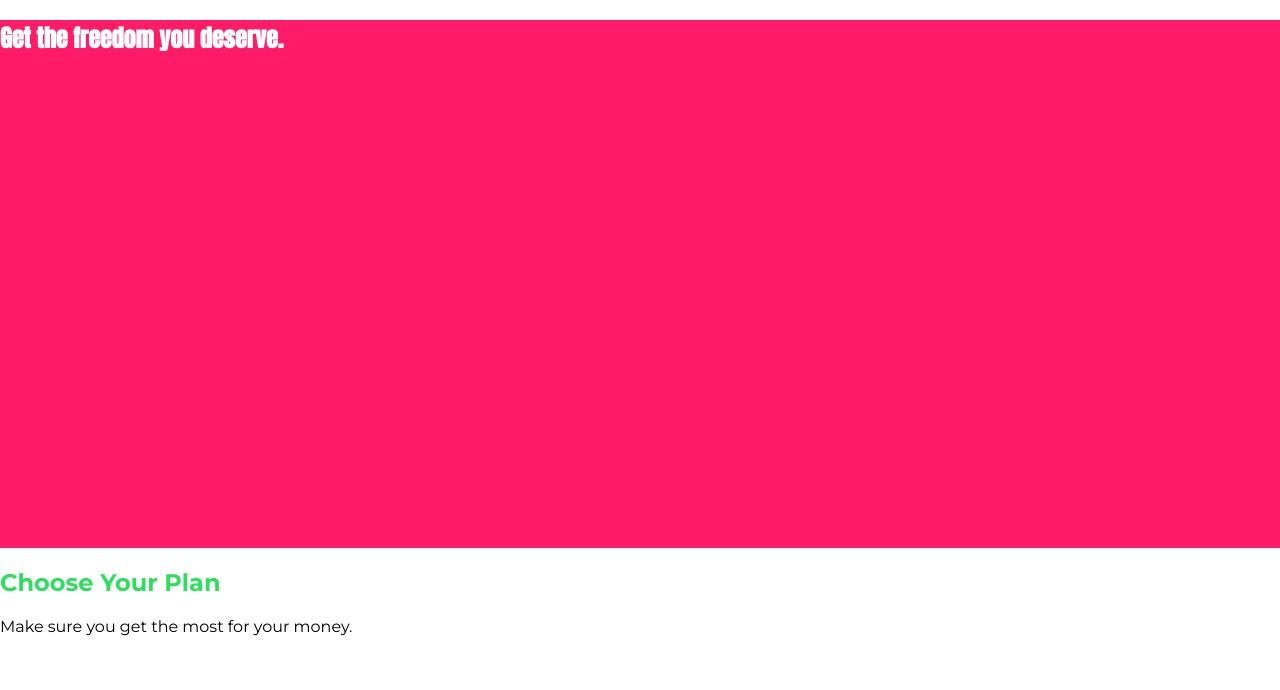
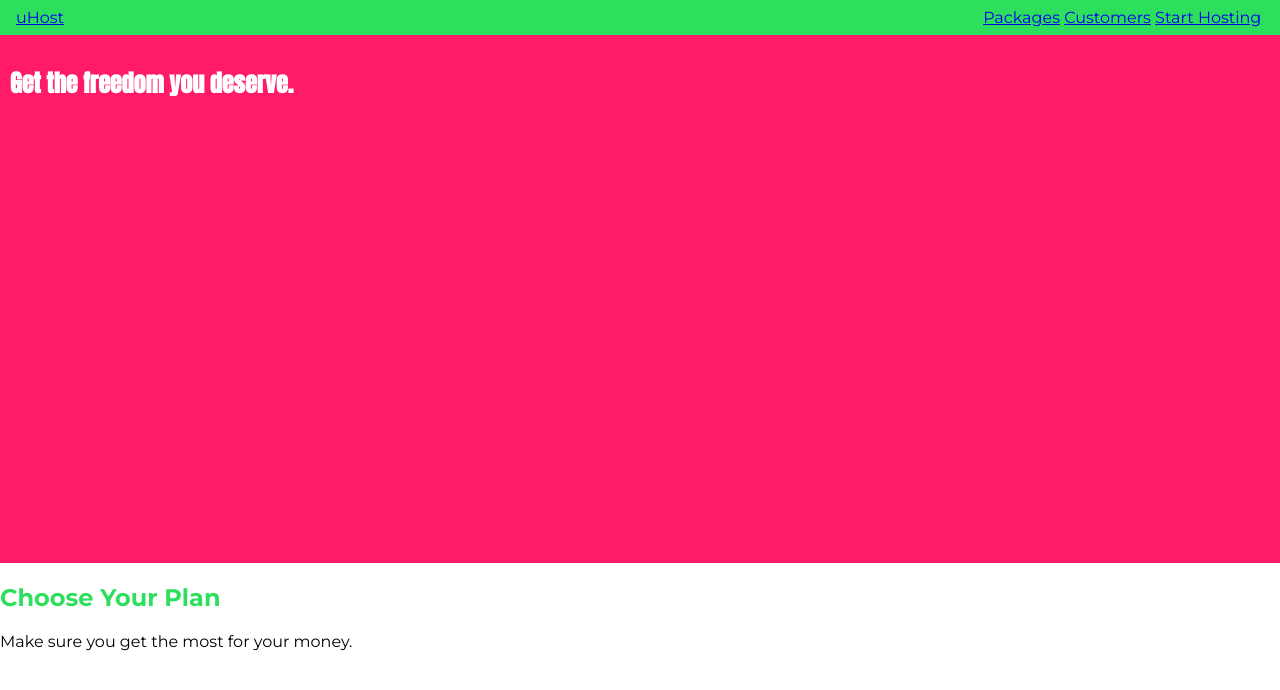
Before and after one commit to Anik7303/css-the-complete-guide, a plain HTML site: page index.html in a window 1280 px wide. Drawn offline with Linux system fonts and the light colour scheme.

Commit message:
working with brand in navigation bar

```diff
--- a/index.html
+++ b/index.html
@@ -12,6 +12,24 @@
     <link rel="stylesheet" href="main.css">
 </head>
 <body>
+    <header class="main-header">
+        <div>
+            <a href="index.html" class="main-header__brand">uHost</a>
+        </div>
+        <nav class="main-nav">
+            <ul class="main-nav__items">
+                <li class="main-nav__item">
+                    <a href="packages/index.html">Packages</a>
+                </li>
+                <li class="main-nav__item">
+                    <a href="customers/index.html">Customers</a>
+                </li>
+                <li class="main-nav__item">
+                    <a href="start-hosting/index.html">Start Hosting</a>
+                </li>
+            </ul>
+        </nav>
+    </header>
     <main>
         <section id="product-overview">
             <h1>Get the freedom you deserve.</h1>
--- a/main.css
+++ b/main.css
@@ -1,17 +1,18 @@
-/* * {
-    margin: 0;
-    padding: 0;
-} */
+* {
+    box-sizing: border-box;
+}
 
 body {
     font-family: 'Montserrat', sans-serif;
     margin: 0px;
+    box-sizing: border-box; /* content-box -> width & height is set on the content; border-box -> width & height is set on the border of the content */
 }
 
 #product-overview {
     background: #ff1b68;
     width: 100%;
     height: 528px;
+    padding: 10px;
 }
 
 .section-title {
@@ -22,3 +23,33 @@ body {
     color: white;
     font-family: 'Anton', sans-serif;
 }
+
+.main-header {
+    width: 100%;
+    background: #2ddf5c;
+    padding: 8px 16px;
+}
+
+.main-header > div {
+    display: inline-block;
+}
+
+.main-header__brand {
+
+}
+
+.main-nav {
+    display: inline-block;
+    text-align: right;
+    width: calc(100% - 55px);
+}
+
+.main-nav__items {
+    margin: 0;
+    padding: 0;
+    list-style: none;
+}
+
+.main-nav__item {
+    display: inline-block;
+}
```
